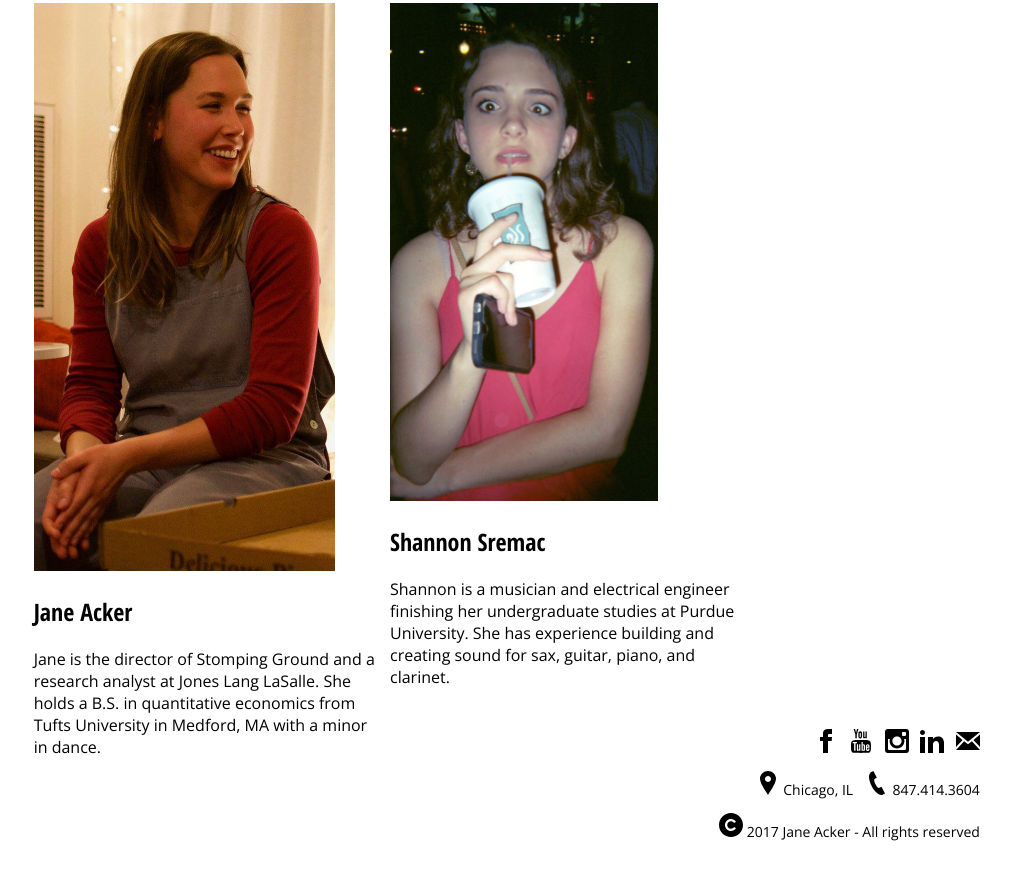
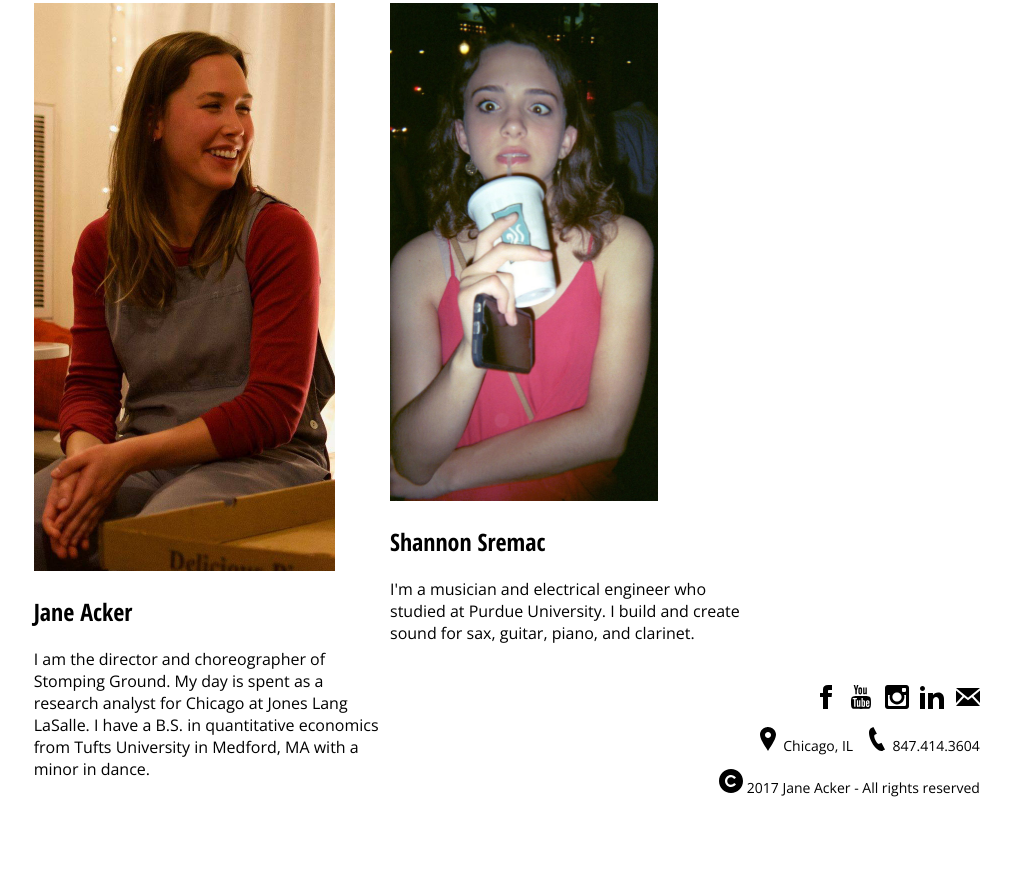
Before and after one commit to janeacker/janeacker.github.io, a plain HTML site: page about.html in a window 1280 px wide. Shown: the part 289-1168 px from the top of the page, without its empty margins (250-1261 px from the left). After the commit the page ends 1124 px from the top, so only its background shows below. Drawn offline with nearby package versions, Linux system fonts and the light colour scheme; a web font is replaced by a local one.

Commit message:
first person

```diff
--- a/about.html
+++ b/about.html
@@ -33,13 +33,13 @@
             <div class="jane">
                 <img id="janepic" src="images/jane.jpg">
                 <h2>Jane Acker</h2>
-                <p> Jane is the director of Stomping Ground and a research analyst at Jones Lang LaSalle. She holds a B.S. in quantitative economics from Tufts University in Medford, MA with a minor in dance.</p>
+                <p> I am the director and choreographer of Stomping Ground. My day is spent as a research analyst for Chicago at Jones Lang LaSalle. I have a B.S. in quantitative economics from Tufts University in Medford, MA with a minor in dance.</p>
             </div>
 
             <div class="shannon">
                 <img id="shanpic" src="images/shan.jpg">
                 <h2>Shannon Sremac</h2>
-                <p> Shannon is a musician and electrical engineer finishing her undergraduate studies at Purdue University. She has experience building and creating sound for sax, guitar, piano, and clarinet.</p>
+                <p> I'm a musician and electrical engineer who studied at Purdue University. I build and create sound for sax, guitar, piano, and clarinet.</p>
             </div>
         </div>
         <footer>
```
